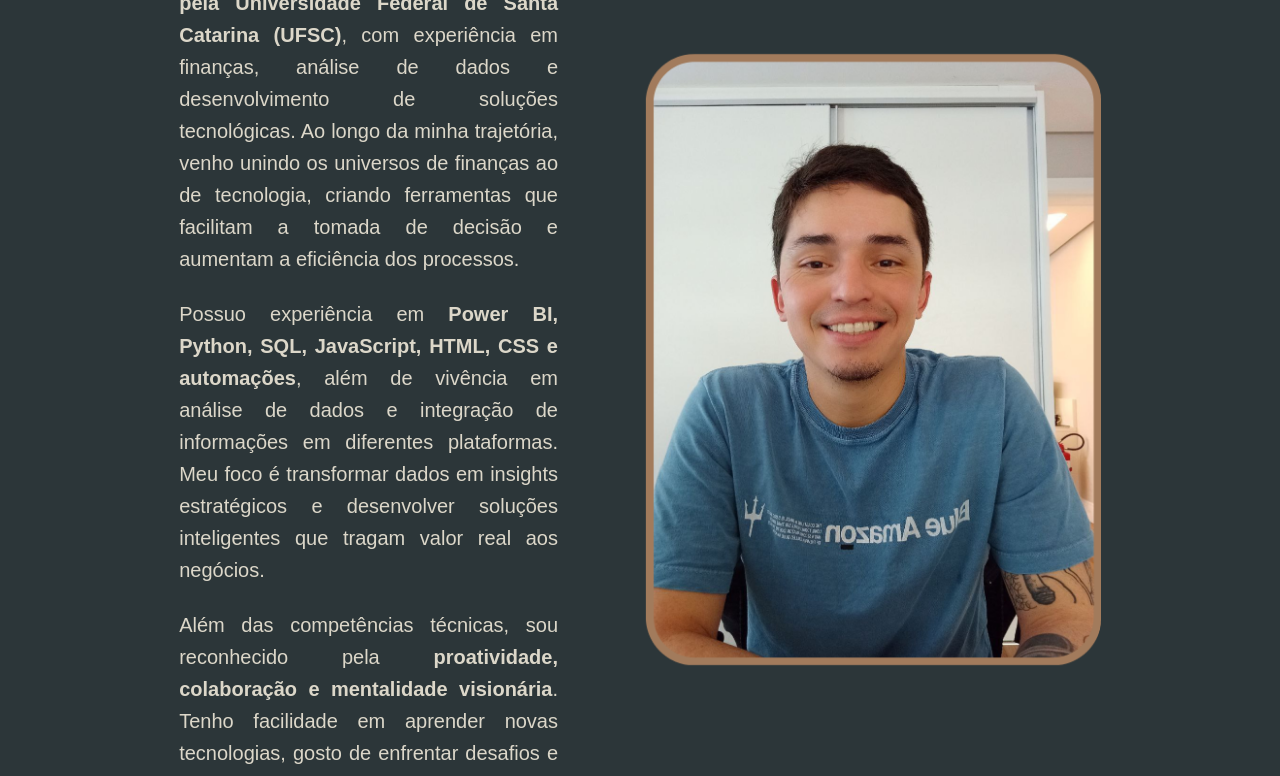
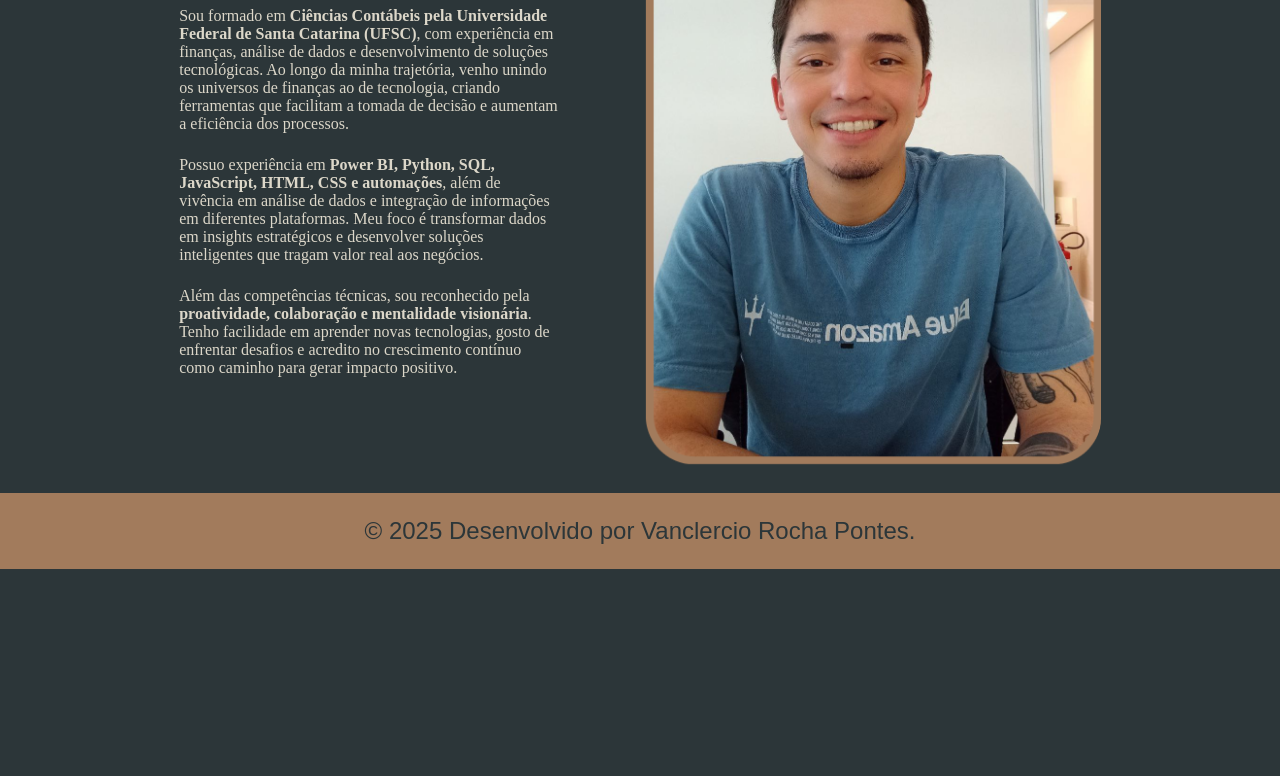
Before and after one commit to vanrpontes/portfolio-vanclercio, a plain HTML site: page about.html in a window 1280 px wide. Shown: the part 231-1007 px from the top of the page. After the commit the page ends 800 px from the top, so only its background shows below. Drawn offline with nearby package versions, Linux system fonts and the light colour scheme.

Commit message:
Add files via upload
ajuste

```diff
--- a/styles/style.css
+++ b/styles/style.css
@@ -17,6 +17,7 @@
 
 html, body {
     height: 100%;
+    overflow: hidden; /* Adiciona essa linha para eliminar o scroll */
 }
 
 body {
@@ -28,6 +29,7 @@ body {
 
 .cabecalho {
     padding: 2% 0% 0% 20.6%;
+    flex-shrink: 0; /* Impede que o cabeçalho diminua */
 }
 
 .cabecalho__menu {
@@ -49,7 +51,8 @@ body {
     justify-content: space-between;
     gap: 82px;
     padding: 5% 14%;
-    flex: 1;
+    flex-grow: 1; /* Permite que a seção cresça para ocupar todo o espaço */
+    overflow: auto; /* Adiciona rolagem interna caso o conteúdo seja muito grande */
 }
 
 .apresentacao img {
@@ -136,16 +139,7 @@ body {
     font-size: 1.5rem;
     font-weight: 400;
     width: 100%;
-}
-
-.sobre__texto {
-    font-size: 1.25rem;
-    font-family: var(--fonte-secundaria);
-    font-weight: 400;
-    line-height: 1.6;
-    color: var(--cor-secundaria);
-    text-align: justify;
-    max-width: 800px;
+    flex-shrink: 0; /* Impede que o rodapé diminua */
 }
 
 /* ---------------------------------- */
```
